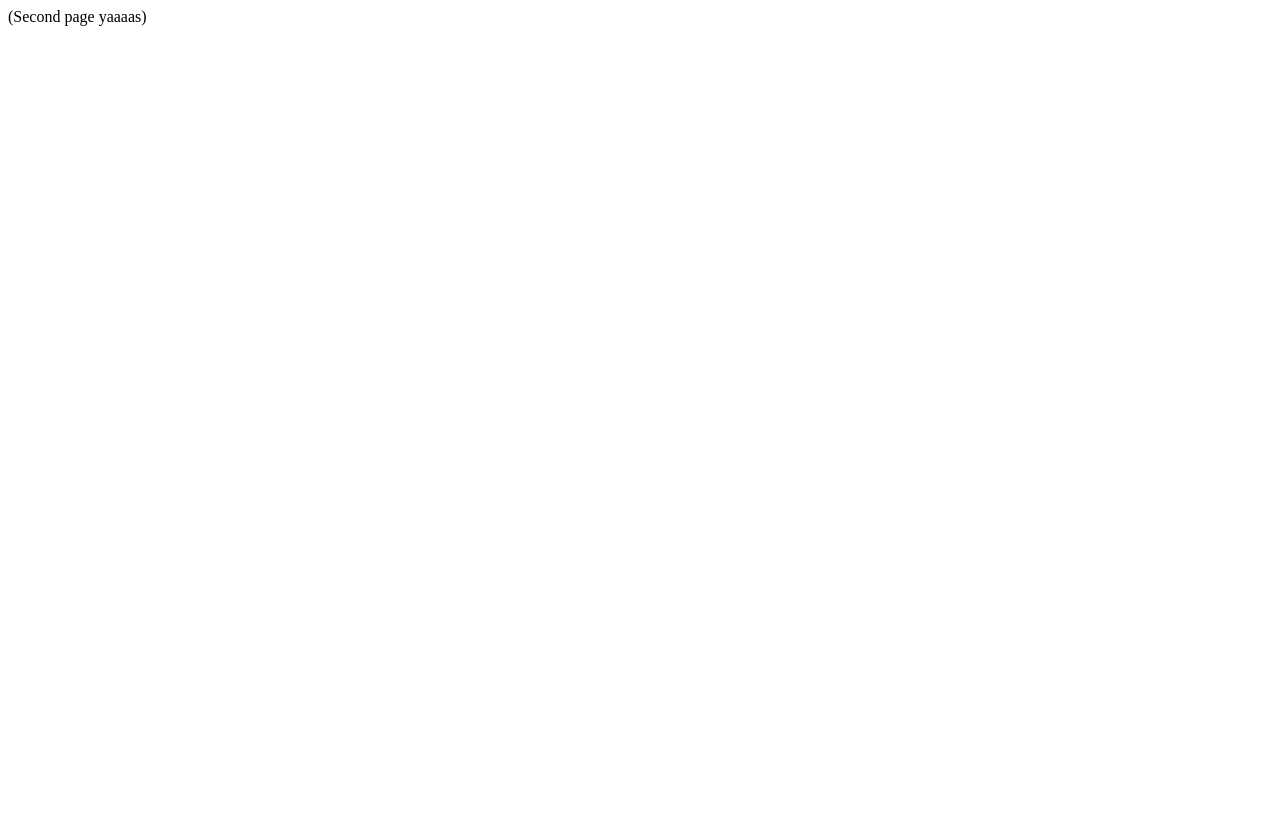
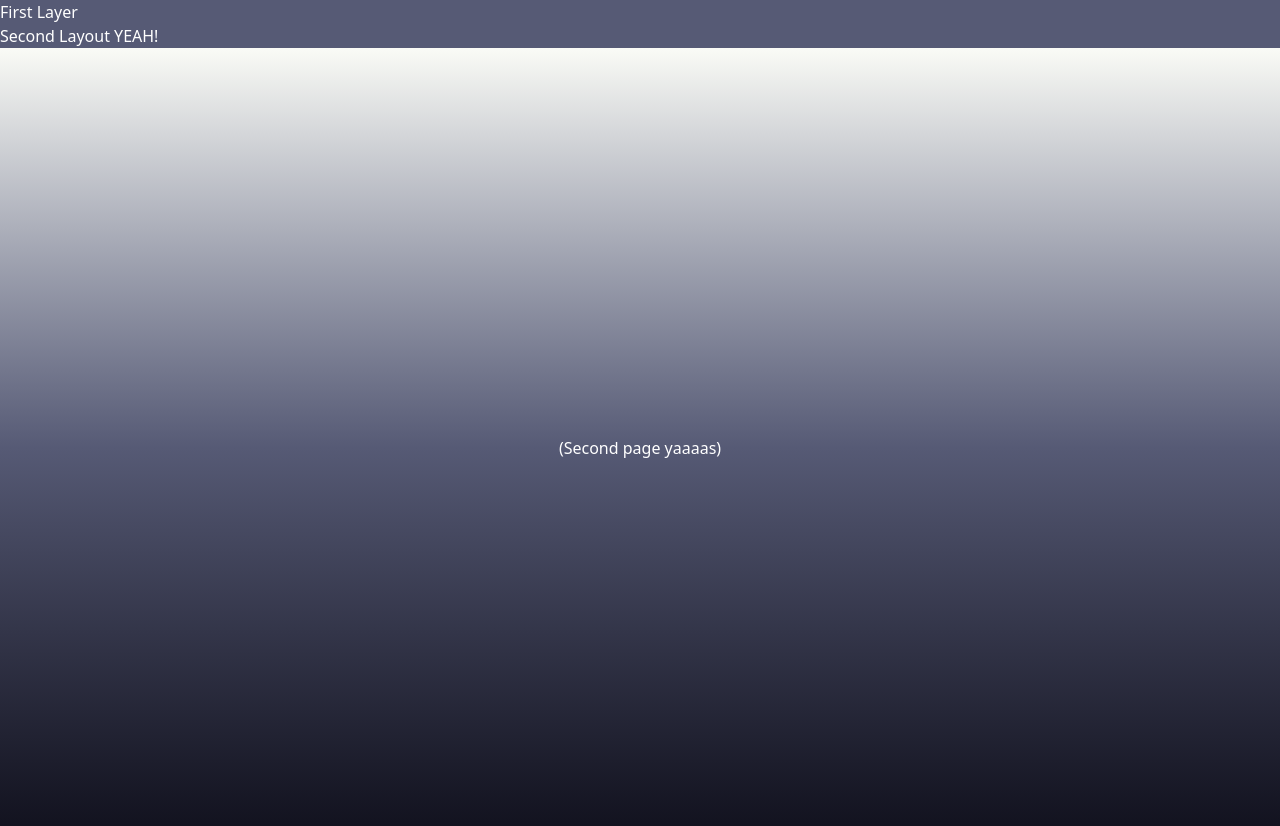
Before and after one commit to Forsakened39/t3gallery, a Next.js app: page /layer02 in a window 1280 px wide. Shown: the top 826 px of the page. Before the commit the page ends 800 px from the top, so only its background shows below. Built offline with nearby package versions, Linux system fonts and the light colour scheme.

Commit message:
added 2nd page, changed colors

```diff
--- /dev/null
+++ b/src/app/layer02/layout.tsx
@@ -0,0 +1,25 @@
+import "~/styles/globals.css";
+import { type Metadata } from "next";
+import { Geist } from "next/font/google";
+
+
+const geist = Geist({
+  subsets: ["latin"],
+  variable: "--font-geist-sans",
+});
+
+
+
+
+export default function LayoutPage02({
+  children,
+}: Readonly<{ children: React.ReactNode }>) {
+  return (
+    <html lang="en">
+      <body className={`${geist.variable}`}>
+        <div className="w-full bg-[#565a75] text-white">Second Layout YEAH!</div>
+        {children}
+      </body>
+    </html>
+  );
+}
--- a/src/app/layer02/page.tsx
+++ b/src/app/layer02/page.tsx
@@ -1,6 +1,7 @@
 export default function Layer2Page() {
-  return (
-    <main className="">
+  return ( //Layer
+    <main className="flex min-h-screen flex-col items-center justify-center bg-gradient-to-b from-[#fafbf6] via-[#565a75] to-[#0f0f1b] text-white">
+
         (Second page yaaaas)
     </main>
   );
--- /dev/null
+++ b/src/app/layout.tsx
@@ -0,0 +1,26 @@
+import "~/styles/globals.css";
+
+import type { Metadata } from "next";
+import { Geist } from "next/font/google";
+
+export const metadata: Metadata = {
+	title: "Create T3 App",
+	description: "Generated by create-t3-app",
+	icons: [{ rel: "icon", url: "/favicon.ico" }],
+};
+
+const geist = Geist({
+	subsets: ["latin"],
+	variable: "--font-geist-sans",
+});
+
+export default function RootLayout({
+	children,
+}: Readonly<{ children: React.ReactNode }>) {
+	return (
+		<html lang="en" className={`${geist.variable}`}>
+            <div className="w-full bg-[#565a75] text-white">First Layer</div>
+			<body>{children}</body>
+		</html>
+	);
+}
--- a/src/app/page.tsx
+++ b/src/app/page.tsx
@@ -13,7 +13,7 @@ const mockImages = mockUrls.map((url, index) => ({
 //only file that doesnt get uploaded is env
 export default function HomePage() {
 	return (
-		<main className="flex min-h-screen flex-col items-center justify-center bg-gradient-to-r from-[#DD1717] to-[#0F4392] text-white">
+		<main className="flex min-h-screen flex-col items-center justify-center bg-gradient-to-r from-[#fafbf6] to-[#0f0f1b] text-white">
 
 			<h1 className="text-blue">References</h1>
 
```
